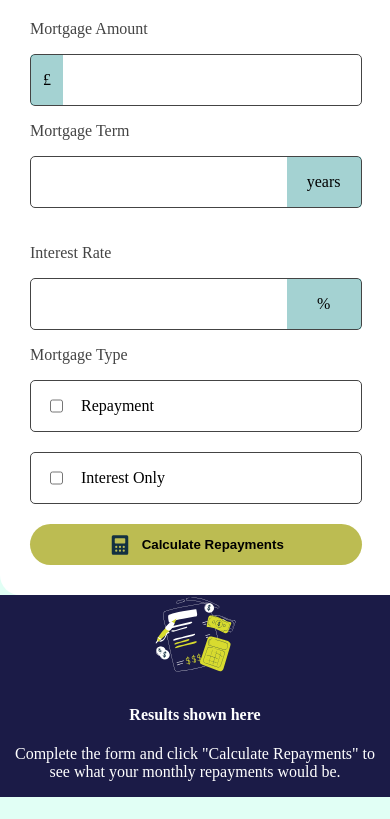
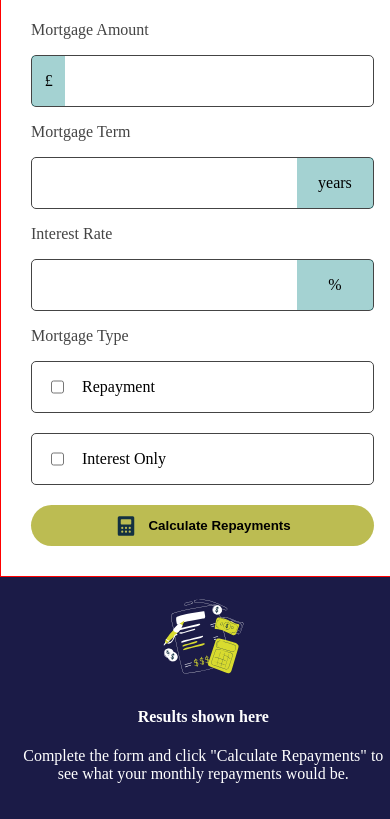
Before and after one commit to NellyFE/Mortgage-Calculator, a plain HTML site: page index.html in a window 390 px wide. Shown: the part 93-912 px from the top of the page. Before the commit the page ends 890 px from the top, so only its background shows below. Drawn offline with Linux system fonts and the light colour scheme.

Commit message:
another commit

```diff
--- a/style.css
+++ b/style.css
@@ -168,15 +168,23 @@ font-size: large;
   }
 
   .input-container {
-    width: 85%;
+    width: 88%;
     padding: 30px;
-    border-radius: 20px 0px 0px 20px;
+    border-radius: 0px 0px 0px 0px;
+border: 1px solid red;
+  }
 
+  #answer-empty {
+    width: 94%;
+  /* height: 10vh; */
+   border-radius: 0px 0px 0px 0%;
+    padding: 20px;
   }
+
 
   .input2-whole {
     flex-direction: column;
-    gap: 20px;
+    gap: 0px;
   }
 
   .input2-term,
@@ -187,15 +195,9 @@ font-size: large;
 #button{
   width: 100%;
 }
-#answer-empty {
-  width: 100%;
-/* height: 10vh; */
- border-radius: 0px 0px 0px 0%;
-  padding: 0px;
-}
 
 #answer-complete{
-  width: 100%;
+  width: 93%;
 
  border-radius: 0px 0px 0px 0%;
   padding: 20px;
```
